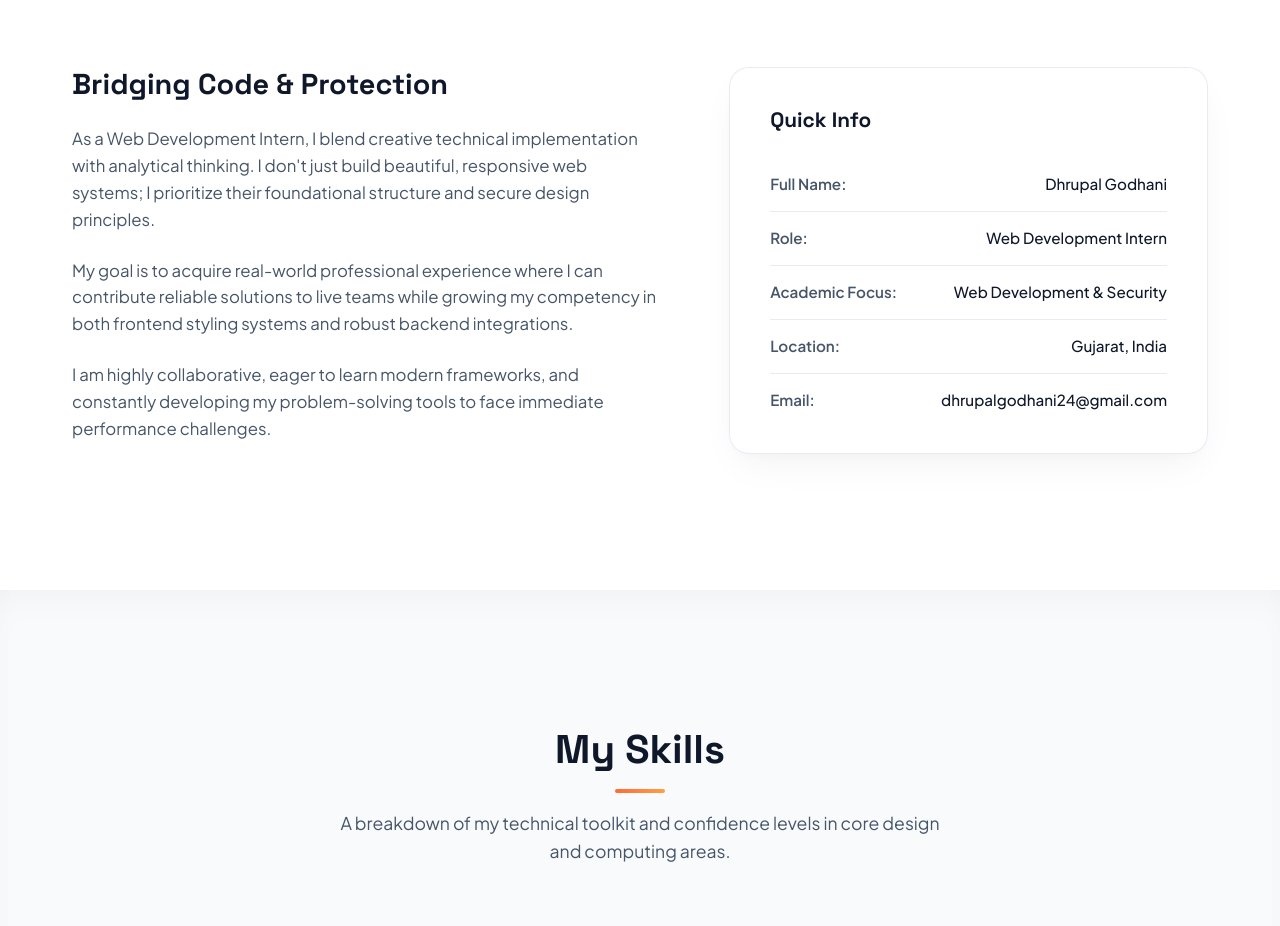
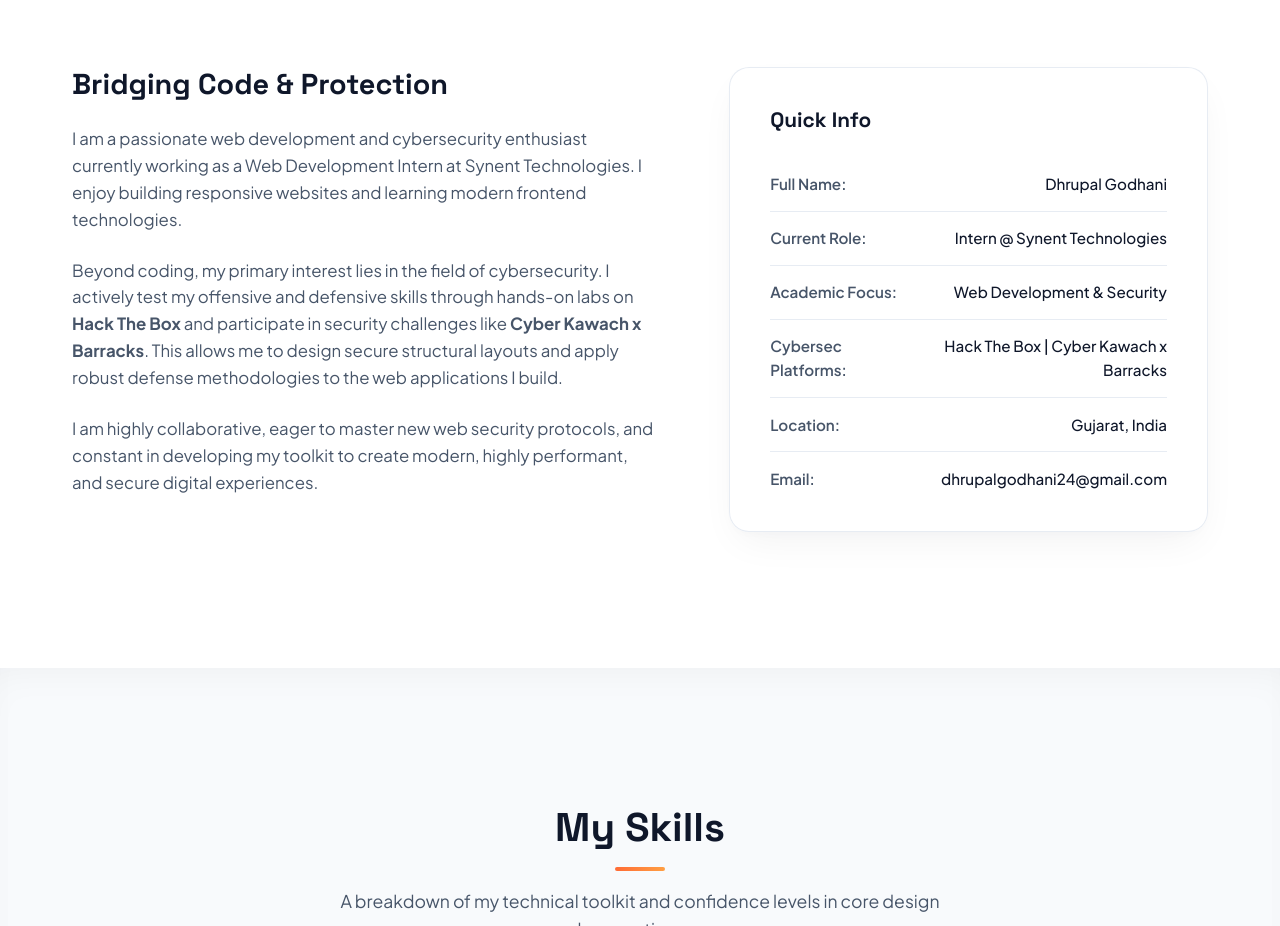
Before and after one commit to DHRUPAL5404/synent-task1-portfolio-dhrupal, a plain HTML site: page Task1-Portfolio/index.html in a window 1280 px wide. Shown: the part 1080-2006 px from the top of the page. Drawn offline with Linux system fonts and the light colour scheme.

Commit message:
updated about section with synent internship and cybersecurity focus

```diff
--- a/Task1-Portfolio/index.html
+++ b/Task1-Portfolio/index.html
@@ -107,13 +107,13 @@
           <div class="about-info">
             <h3>Bridging Code & Protection</h3>
             <p>
-              As a Web Development Intern, I blend creative technical implementation with analytical thinking. I don't just build beautiful, responsive web systems; I prioritize their foundational structure and secure design principles.
+              I am a passionate web development and cybersecurity enthusiast currently working as a Web Development Intern at Synent Technologies. I enjoy building responsive websites and learning modern frontend technologies.
             </p>
             <p>
-              My goal is to acquire real-world professional experience where I can contribute reliable solutions to live teams while growing my competency in both frontend styling systems and robust backend integrations.
+              Beyond coding, my primary interest lies in the field of cybersecurity. I actively test my offensive and defensive skills through hands-on labs on <strong>Hack The Box</strong> and participate in security challenges like <strong>Cyber Kawach x Barracks</strong>. This allows me to design secure structural layouts and apply robust defense methodologies to the web applications I build.
             </p>
             <p>
-              I am highly collaborative, eager to learn modern frameworks, and constantly developing my problem-solving tools to face immediate performance challenges.
+              I am highly collaborative, eager to master new web security protocols, and constant in developing my toolkit to create modern, highly performant, and secure digital experiences.
             </p>
           </div>
 
@@ -127,13 +127,18 @@
             </div>
 
             <div class="detail-row">
-              <span class="label">Role:</span>
-              <span class="val">Web Development Intern</span>
+              <span class="label">Current Role:</span>
+              <span class="val">Intern @ Synent Technologies</span>
             </div>
 
             <div class="detail-row">
               <span class="label">Academic Focus:</span>
               <span class="val">Web Development & Security</span>
+            </div>
+
+            <div class="detail-row">
+              <span class="label">Cybersec Platforms:</span>
+              <span class="val">Hack The Box | Cyber Kawach x Barracks</span>
             </div>
 
             <div class="detail-row">
```
